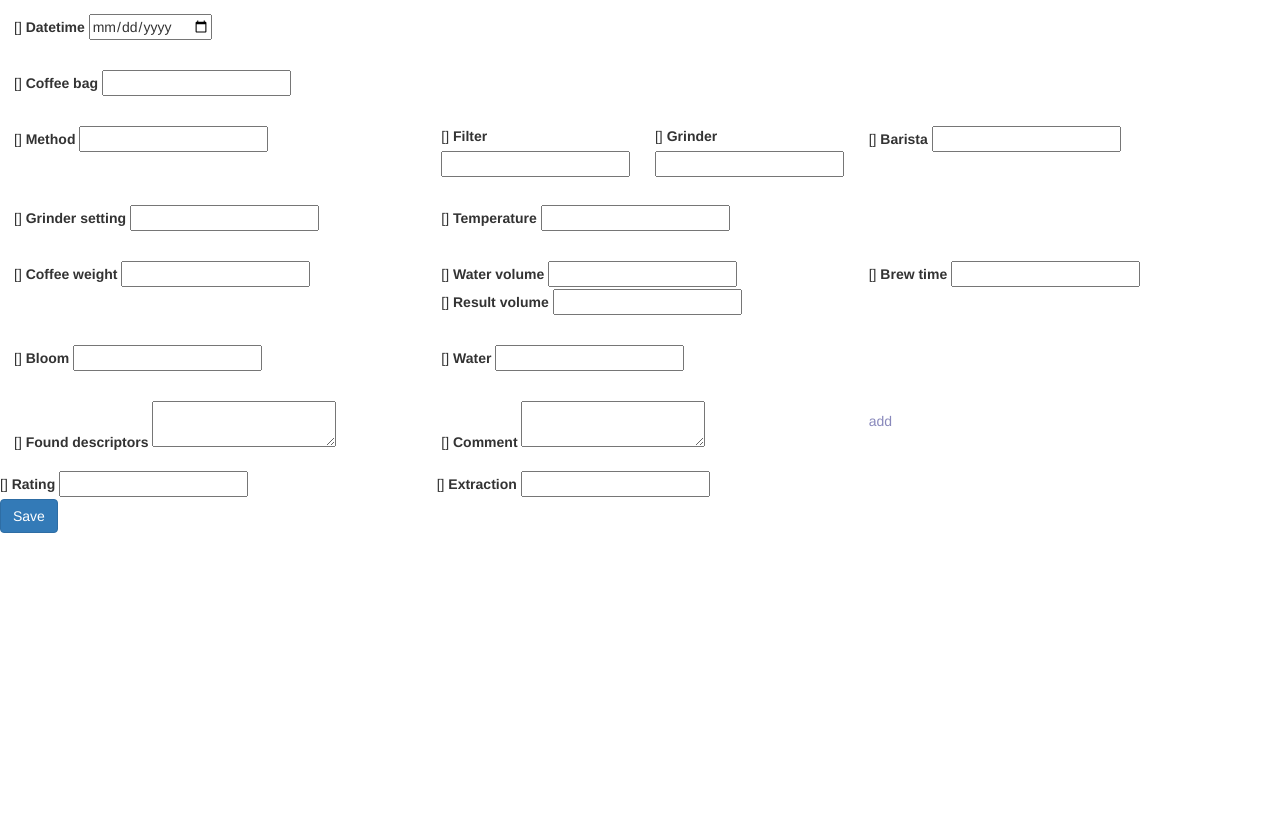
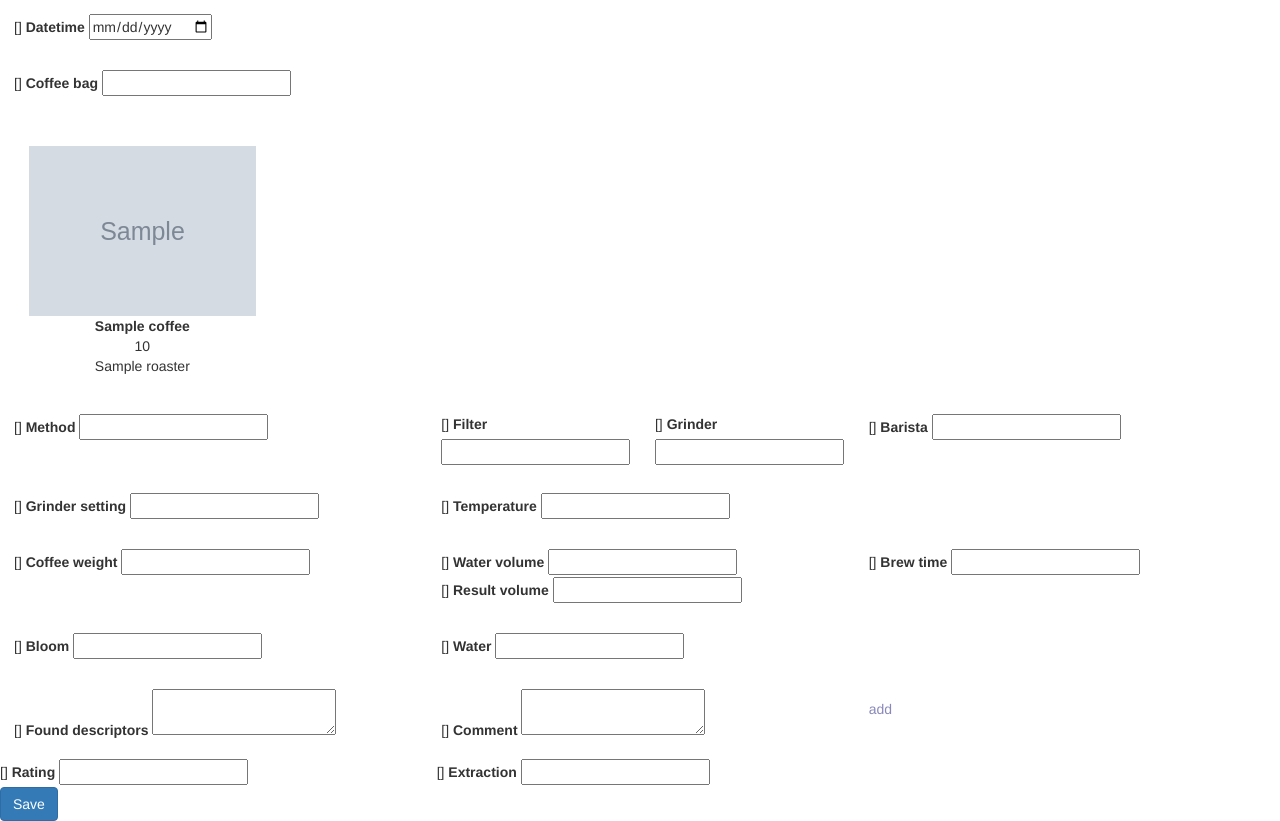
Before and after one commit to zimnukhov/coffee, a Django app: template coffee/templates/coffee/edit_brew.html in a window 1280 px wide. Shown: the part 100-921 px from the top of the page. Before the commit the page ends 633 px from the top, so only its background shows below. Run offline with Django 3.2, Linux system fonts and the light colour scheme; the template is opened without the code that fills it: most values are stand-ins (such as "Sample title", 1, 10 or a date in 2020); grey boxes marked "Sample" are stand-in pictures; form fields are guessed from the names that the template uses; some libraries are stand-ins or nearby versions.

Commit message:
upgrade bag selection widget in brew form

```diff
--- a/coffee/static/css/coffee.css
+++ b/coffee/static/css/coffee.css
@@ -80,6 +80,8 @@ header #header-links li a {
 .coffee-bags li {
     height: 240px;
     margin: 0 30px;
+    margin: 0;
+    padding: 10px 30px;
 }
 
 .coffee-bags li .bag-image {
@@ -142,6 +144,30 @@ nav ul li {
     text-align: center;
     line-height: 1.6em;
 }
+
+ul.coffee-bag-selection {
+    overflow-x: auto;
+    overflow-y: hidden;
+    flex-wrap: nowrap;
+}
+
+.coffee-bag-selection li {
+    cursor: pointer;
+}
+
+.coffee-bag-selection li:hover {
+    background-color: #dedede;
+}
+
+.coffee-bag-selection li.selected {
+    background-color: #aeaeae;
+}
+
+.coffee-bag-selection a.bag-link {
+    display: none;
+}
+
+
 
 .duration-adjust {
     color: #8888bb;
--- a/coffee/templates/coffee/base.html
+++ b/coffee/templates/coffee/base.html
@@ -5,7 +5,7 @@
         <title>Coffee log</title>
         <meta name="viewport" content="width=device-width, initial-scale=1">
         <link rel="stylesheet" href="{% static "css/bootstrap.min.css" %}" />
-        <link rel="stylesheet" href="{% static "css/coffee.css" %}?v2" />
+        <link rel="stylesheet" href="{% static "css/coffee.css" %}?v3" />
         {% block extra_css %}{% endblock %}
         <script type="text/javascript" src="{% static "js/jquery-3.2.0.min.js" %}"></script>
         <script type="text/javascript" src="{% static "js/bootstrap.min.js" %}"></script>
--- a/coffee/templates/coffee/edit_brew.html
+++ b/coffee/templates/coffee/edit_brew.html
@@ -22,6 +22,26 @@
         {{ form.coffee_bag.label_tag }}
         {{ form.coffee_bag }}
     </div>
+
+</div>
+<div class="row">
+    <ul class="coffee-bags coffee-bag-selection">
+        {% for bag in bags %}
+        <li bag_id="{{ bag.id }}" title="{{ bag. }}">
+            <div class="bag-image">
+                {% if bag.thumbnail %}
+                <img src="{{ bag.thumbnail.url }}">
+                {% else %}
+                <img src="{% static "images/generic-bag-small.png" %}">
+                {% endif %}
+            </div>
+            <div class="bag-name">{% if bag.coffee.short_name %}{{ bag.coffee.short_name }}{% else %}{{ bag.coffee.name }}{% endif %}</div>
+            <div class="bag-weight">{{ bag.get_weight_display }}</div>
+            <div class="bag-roaster">{{ bag.coffee.roaster.name }}</div>
+            <a class="bag-link" href="{{ bag.get_absolute_url }}">{{ bag.coffee.name }}</a>
+        </li>
+        {% endfor %}
+    </ul>
 </div>
 <div class="row">
     <div class="col-sm-4">
@@ -319,12 +339,8 @@ var add_datetime_adjust = function(input_id, adjust_value, display_value) {
         else {
             datetime = new Date(Date.parse(value));
         }
-        console.log(datetime)
 
         datetime.setSeconds(datetime.getSeconds() + adjust_value);
-        console.log(datetime);
-        console.log(datetime.toString());
-        console.log(datetime.toISOString());
 
         $(input_id).val(format_datetime(datetime));
     }).mousedown(function(e) {
@@ -381,6 +397,52 @@ var remove_pouring = function() {
     }
 }
 
+var select_bag = function(bag_item, input_id) {
+    var bag_id = $(bag_item).attr("bag_id");
+
+    $(".coffee-bag-selection li").removeClass("selected");
+    $(bag_item).addClass("selected");
+    $(input_id).val(bag_id).change();
+
+    var bag_link_tag = $(bag_item).find(".bag-link");
+    var bag_link = bag_link_tag.attr("href");
+    var bag_name = bag_link_tag.text();
+
+    $(input_id).parent()
+        .find(".selected-bag-link")
+        .attr("href", bag_link)
+        .text(bag_name);
+}
+
+var upgrade_coffee_bag_widget = function(input_id) {
+    $("<a>").addClass("selected-bag-link").appendTo($(input_id).parent());
+    $(input_id).hide();
+    var initial_val = $(input_id).val();
+
+    $(".coffee-bag-selection li").each(function() {
+        var bag_id = $(this).attr("bag_id");
+        if (bag_id == initial_val) {
+            select_bag(this, input_id);
+        }
+    }).click(function() {
+        select_bag(this, input_id);
+        /*var bag_id = $(this).attr("bag_id");
+
+        $(".coffee-bag-selection li").removeClass("selected");
+        $(this).addClass("selected");
+        $(input_id).val(bag_id).change();
+
+        var bag_link_tag = $(this).find(".bag-link");
+        var bag_link = bag_link_tag.attr("href");
+        var bag_name = bag_link_tag.text();
+
+        $(input_id).parent()
+            .find(".selected-bag-link")
+            .attr("href", bag_link)
+            .text(bag_name);*/
+    })
+}
+
 $(function(){
     make_datetime_input("#id_datetime");
     make_slider("#id_grinder_setting", 1, 50, false);
@@ -392,6 +454,7 @@ $(function(){
         add_pouring_form();
     });
     $(".remove-pouring").click(remove_pouring);
+    upgrade_coffee_bag_widget("#id_coffee_bag");
 });
 </script>
 {% endblock %}
--- a/coffee/views.py
+++ b/coffee/views.py
@@ -177,6 +177,10 @@ def brew_form(request, brew):
     else:
         pouring_set = Pouring.objects.none()
 
+    bags = CoffeeBag.objects.select_related(
+        'coffee__roaster'
+    ).filter(status=CoffeeBag.NOT_FINISHED).order_by('-purchase_date')
+
     if request.method == 'POST':
         form = BrewForm(request.POST, instance=brew)
         formset = PouringFormset(request.POST, queryset=pouring_set)
@@ -204,6 +208,7 @@ def brew_form(request, brew):
     return render(request, 'coffee/edit_brew.html', {
         'form': form,
         'pouring_formset': formset,
+        'bags': bags,
     })
 
 
```
